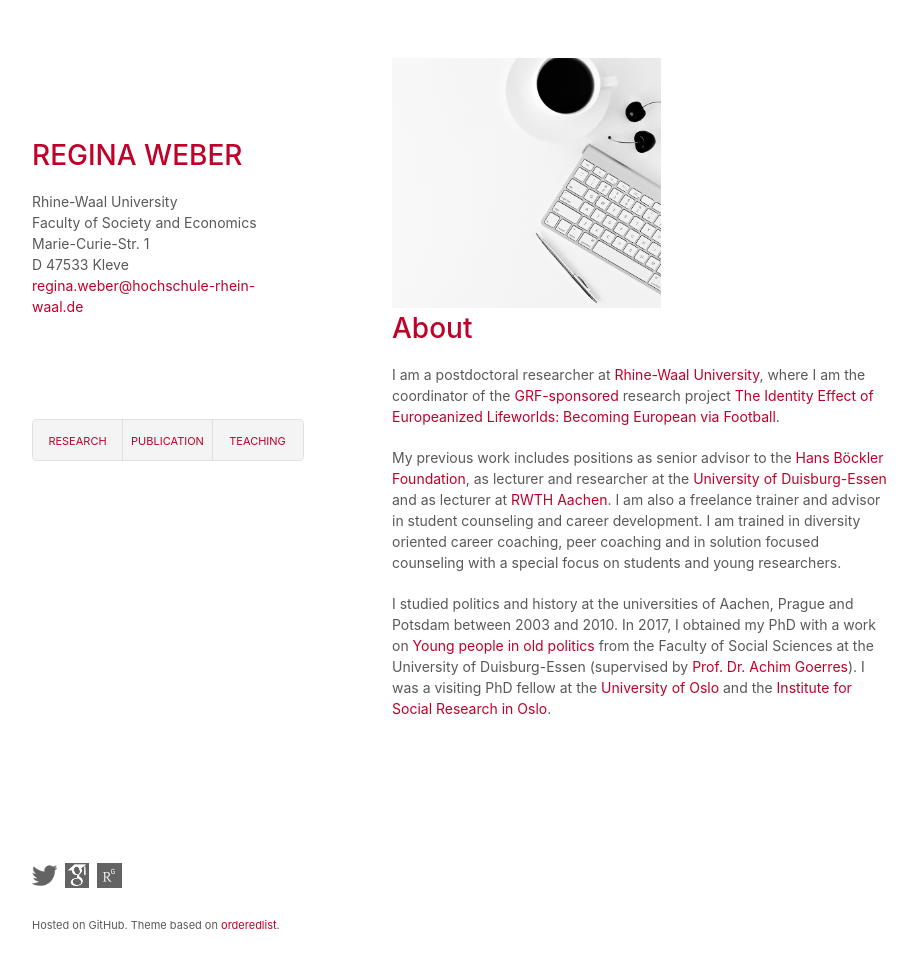
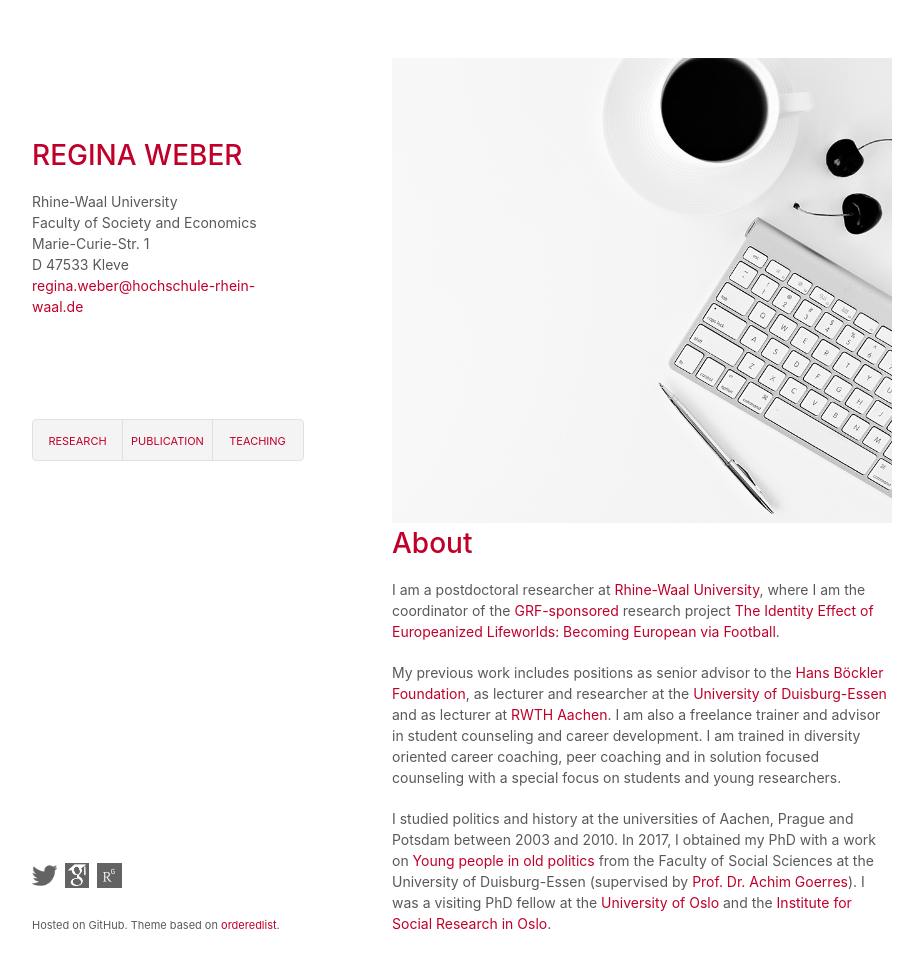
Before and after one commit to robertocabreratapia/robertocabreratapia.github.io, a Jekyll site: the page built from index.html, in a window 1280 px wide and 1004 px high. Shown: the top 969 px of the window, without its empty margins (178-1101 px from the left). Built offline with Jekyll 4.4.1, drawn with Linux system fonts in a browser that asks for light colours.

Commit message:
Update index.html

```diff
--- a/index.html
+++ b/index.html
@@ -1,7 +1,7 @@
 ---
 layout: default
 ---
-<img src="img/leone-venter_unsplash_mod.png" alt="Photo by Leone Venter on Unsplash" height="250">
+<img src="img/leone-venter_unsplash_mod.png" alt="Photo by Leone Venter on Unsplash" width="100%">
 <h1>About</h1>
 <p>I am a postdoctoral researcher at <a href="https://www.hsrw.org">Rhine-Waal University</a>, where I am the coordinator of the <a href="http://gepris.dfg.de/gepris/projekt/386268084">GRF-sponsored</a> research project <a href="https://www.eufoot.de">The Identity Effect of Europeanized Lifeworlds: Becoming European via Football</a>.</p>
 
```
